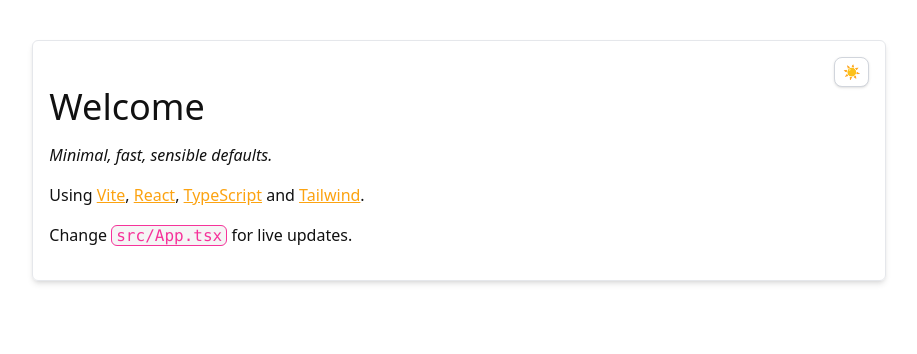
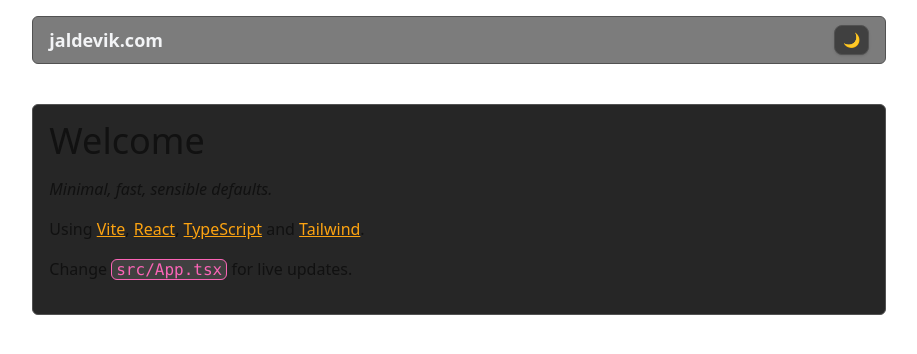
Before and after one commit to albinjal/jaldevik.com, a React (Vite) app: page /blog/1 in a window 1280 px wide. Shown: the top 354 px of the page, without its empty margins (181-1098 px from the left). Built offline with nearby package versions, Linux system fonts and the light colour scheme.

Commit message:
feat(theme): replace custom ThemeProvider with official Vite dark-mode implementation

```diff
--- /dev/null
+++ b/scripts/generatePostIndex.ts
@@ -0,0 +1,83 @@
+#!/usr/bin/env ts-node
+/**
+ * Auto-generate `src/generated/posts.ts` containing typed meta for blog posts.
+ * Run via `pnpm run generate:posts` (called in dev/build scripts).
+ */
+import fs from 'fs';
+import path from 'path';
+import { fileURLToPath } from 'url';
+import fg from 'fast-glob';
+import matter from 'gray-matter';
+
+const __filename = fileURLToPath(import.meta.url);
+const __dirname = path.dirname(__filename);
+
+const POSTS_DIR = path.resolve(__dirname, '../src/posts');
+const OUTPUT_DIR = path.resolve(__dirname, '../src/generated');
+const OUTPUT_FILE = path.join(OUTPUT_DIR, 'posts.ts');
+
+interface FrontMatter {
+  title: string;
+  date: string; // ISO string
+  summary?: string;
+}
+
+interface PostMeta extends FrontMatter {
+  slug: string;
+  path: string;
+}
+
+async function main() {
+  if (!fs.existsSync(POSTS_DIR)) {
+    console.warn(
+      `⚠️  Posts directory ${POSTS_DIR} not found. Skipping index generation.`,
+    );
+    return;
+  }
+
+  const entries = await fg(['**/*.mdx', '**/*.md'], { cwd: POSTS_DIR });
+  const posts: PostMeta[] = [];
+
+  for (const rel of entries) {
+    const abs = path.join(POSTS_DIR, rel);
+    const src = fs.readFileSync(abs, 'utf8');
+    const { data } = matter(src);
+    const front = data as Partial<FrontMatter>;
+
+    if (!front.title || !front.date) {
+      console.warn(
+        `Skipping ${rel} – missing required front-matter (title/date).`,
+      );
+      continue;
+    }
+
+    const slug = rel.replace(/\.(mdx|md)$/, '');
+
+    posts.push({
+      slug,
+      path: `/blog/${slug}`,
+      title: front.title,
+      date: front.date,
+      summary: front.summary ?? '',
+    });
+  }
+
+  // Sort newest first
+  posts.sort((a, b) => (a.date < b.date ? 1 : -1));
+
+  if (!fs.existsSync(OUTPUT_DIR)) fs.mkdirSync(OUTPUT_DIR, { recursive: true });
+
+  const banner = `// This file is auto-generated by scripts/generatePostIndex.ts – DO NOT EDIT\n`;
+  const typeDef = `export type PostMeta = {\n  slug: string;\n  path: string;\n  title: string;\n  date: string;\n  summary?: string;\n};\n\n`;
+  const array = `export const posts: PostMeta[] = ${JSON.stringify(posts, null, 2)};\n`;
+
+  fs.writeFileSync(OUTPUT_FILE, banner + '\n' + typeDef + array, 'utf8');
+  console.log(
+    `📝 Generated ${posts.length} post meta → ${path.relative(process.cwd(), OUTPUT_FILE)}`,
+  );
+}
+
+main().catch((err) => {
+  console.error(err);
+  process.exit(1);
+});
--- a/src/App.tsx
+++ b/src/App.tsx
@@ -1,5 +1,5 @@
 import { AnchorHTMLAttributes } from 'react';
-import { useTheme } from './ThemeProvider';
+import Navbar from './components/Navbar';
 
 const Link = (props: AnchorHTMLAttributes<HTMLAnchorElement>) => (
   <a
@@ -9,17 +9,10 @@ const Link = (props: AnchorHTMLAttributes<HTMLAnchorElement>) => (
 );
 
 export default function App() {
-  const { theme, toggleTheme } = useTheme();
-
   return (
-    <div className="mx-auto my-8 mt-10 w-8/12 rounded-sm border border-gray-200 p-4 shadow-md dark:border-neutral-600 dark:bg-neutral-800 dark:shadow-none">
-      <button
-        onClick={toggleTheme}
-        className="ml-auto block rounded-md border border-gray-300 bg-white px-2 py-1 text-sm shadow hover:bg-gray-50 dark:border-neutral-600 dark:bg-neutral-700 dark:text-gray-100 dark:hover:bg-neutral-600"
-        aria-label="Toggle dark mode"
-      >
-        {theme === 'dark' ? '🌙' : '☀️'}
-      </button>
+    <>
+      <Navbar />
+      <main className="mx-auto my-8 mt-10 w-8/12 rounded-sm border border-gray-200 p-4 shadow-md dark:border-neutral-600 dark:bg-neutral-800 dark:shadow-none">
         <h1 className="mb-4 text-4xl">Welcome</h1>
         <p className="my-4">
           <em>Minimal, fast, sensible defaults.</em>
@@ -37,6 +30,7 @@ export default function App() {
           </code>{' '}
           for live updates.
         </p>
-    </div>
+      </main>
+    </>
   );
 }
--- a/src/ThemeProvider.tsx
+++ /dev/null
@@ -1,59 +0,0 @@
-import {
-  createContext,
-  ReactNode,
-  useContext,
-  useEffect,
-  useState,
-} from 'react';
-
-export type Theme = 'light' | 'dark';
-
-interface ThemeContextValue {
-  theme: Theme;
-  toggleTheme: () => void;
-}
-
-const ThemeContext = createContext<ThemeContextValue | undefined>(undefined);
-
-interface Props {
-  children: ReactNode;
-}
-
-const STORAGE_KEY = 'jaldevik-theme';
-
-export function ThemeProvider({ children }: Props) {
-  const [theme, setTheme] = useState<Theme>(() => {
-    // First render: determine initial theme
-    if (typeof window === 'undefined') return 'light';
-    const stored = localStorage.getItem(STORAGE_KEY) as Theme | null;
-    if (stored === 'light' || stored === 'dark') return stored;
-    const prefersDark = window.matchMedia(
-      '(prefers-color-scheme: dark)',
-    ).matches;
-    return prefersDark ? 'dark' : 'light';
-  });
-
-  useEffect(() => {
-    localStorage.setItem(STORAGE_KEY, theme);
-    const root = document.documentElement;
-    if (theme === 'dark') {
-      root.classList.add('dark');
-    } else {
-      root.classList.remove('dark');
-    }
-  }, [theme]);
-
-  const toggleTheme = () => setTheme((t) => (t === 'dark' ? 'light' : 'dark'));
-
-  return (
-    <ThemeContext.Provider value={{ theme, toggleTheme }}>
-      {children}
-    </ThemeContext.Provider>
-  );
-}
-
-export function useTheme() {
-  const ctx = useContext(ThemeContext);
-  if (!ctx) throw new Error('useTheme must be used within ThemeProvider');
-  return ctx;
-}
--- /dev/null
+++ b/src/components/Navbar.tsx
@@ -0,0 +1,26 @@
+import { useTheme } from '@/components/theme-provider';
+
+export default function Navbar() {
+  const { theme, setTheme } = useTheme();
+
+  return (
+    <nav className="mx-auto mt-4 flex w-8/12 items-center justify-between rounded-sm border border-gray-200 bg-white/60 px-4 py-2 shadow-md backdrop-blur dark:border-neutral-600 dark:bg-neutral-800/60 dark:shadow-none">
+      {/* Site title / logo */}
+      <a
+        href="/"
+        className="text-lg font-semibold text-gray-900 dark:text-gray-100"
+      >
+        jaldevik.com
+      </a>
+
+      {/* Dark / light mode toggle */}
+      <button
+        onClick={() => setTheme(theme === 'dark' ? 'light' : 'dark')}
+        className="rounded-md border border-gray-300 bg-white px-2 py-1 text-sm shadow hover:bg-gray-50 dark:border-neutral-600 dark:bg-neutral-700 dark:text-gray-100 dark:hover:bg-neutral-600"
+        aria-label="Toggle dark mode"
+      >
+        {theme === 'dark' ? '🌙' : '☀️'}
+      </button>
+    </nav>
+  );
+}
--- /dev/null
+++ b/src/components/theme-provider.tsx
@@ -0,0 +1,89 @@
+import {
+  createContext,
+  useContext,
+  useEffect,
+  useState,
+  type ReactNode,
+} from 'react';
+
+/**
+ * Theme values supported by the app.
+ */
+export type Theme = 'dark' | 'light' | 'system';
+
+export type ThemeProviderProps = {
+  children: ReactNode;
+  /** The theme to fall back to when nothing is stored in localStorage. */
+  defaultTheme?: Theme;
+  /** The localStorage key used to persist the theme. */
+  storageKey?: string;
+};
+
+export type ThemeProviderState = {
+  theme: Theme;
+  /**
+   * Update the current theme and persist it to localStorage.
+   */
+  setTheme: (theme: Theme) => void;
+};
+
+const initialState: ThemeProviderState = {
+  theme: 'system',
+  // eslint-disable-next-line @typescript-eslint/no-empty-function
+  setTheme: () => {},
+};
+
+const ThemeProviderContext = createContext<ThemeProviderState>(initialState);
+
+export function ThemeProvider({
+  children,
+  defaultTheme = 'system',
+  storageKey = 'vite-ui-theme',
+  ...props
+}: ThemeProviderProps) {
+  const [theme, setThemeState] = useState<Theme>(() => {
+    if (typeof window === 'undefined') return defaultTheme;
+    return (localStorage.getItem(storageKey) as Theme) || defaultTheme;
+  });
+
+  useEffect(() => {
+    const root = window.document.documentElement;
+
+    root.classList.remove('light', 'dark');
+
+    if (theme === 'system') {
+      const systemTheme = window.matchMedia('(prefers-color-scheme: dark)')
+        .matches
+        ? 'dark'
+        : 'light';
+      root.classList.add(systemTheme);
+      return;
+    }
+
+    root.classList.add(theme);
+  }, [theme]);
+
+  const setTheme: ThemeProviderState['setTheme'] = (newTheme) => {
+    localStorage.setItem(storageKey, newTheme);
+    setThemeState(newTheme);
+  };
+
+  const value: ThemeProviderState = {
+    theme,
+    setTheme,
+  };
+
+  return (
+    <ThemeProviderContext.Provider value={value} {...props}>
+      {children}
+    </ThemeProviderContext.Provider>
+  );
+}
+
+export const useTheme = () => {
+  const context = useContext(ThemeProviderContext);
+  if (context === undefined) {
+    throw new Error('useTheme must be used within a ThemeProvider');
+  }
+  return context;
+};
--- a/src/index.tsx
+++ b/src/index.tsx
@@ -1,12 +1,12 @@
 import App from './App.tsx';
 import './App.css';
+import { ThemeProvider } from '@/components/theme-provider';
 import { StrictMode } from 'react';
 import { createRoot } from 'react-dom/client';
-import { ThemeProvider } from './ThemeProvider';
 
 createRoot(document.getElementById('root')!).render(
   <StrictMode>
-    <ThemeProvider>
+    <ThemeProvider defaultTheme="dark" storageKey="vite-ui-theme">
       <App />
     </ThemeProvider>
   </StrictMode>,
--- /dev/null
+++ b/src/mdx.d.ts
@@ -0,0 +1,11 @@
+declare module '*.mdx' {
+  import { ComponentType } from 'react';
+  const MDXComponent: ComponentType;
+  export default MDXComponent;
+}
+
+declare module '*.md' {
+  import { ComponentType } from 'react';
+  const MDXComponent: ComponentType;
+  export default MDXComponent;
+}
--- /dev/null
+++ b/src/posts/hello-world.mdx
@@ -0,0 +1,11 @@
+---
+title: Hello World
+date: '2025-04-05'
+summary: Your first MDX blog post!
+---
+
+# Hello World
+
+This is **MDX** content – you can write JSX inside markdown.
+
+[Return home](/)
--- a/vite.config.ts
+++ b/vite.config.ts
@@ -1,4 +1,5 @@
 import { resolve } from 'path';
+import mdx from '@mdx-js/rollup';
 import react from '@vitejs/plugin-react';
 import reactCompiler from 'babel-plugin-react-compiler';
 import { defineConfig } from 'vite';
@@ -14,6 +15,7 @@ export default defineConfig({
         plugins: [reactCompiler],
       },
     }),
+    mdx(),
   ],
   resolve: {
     alias: {
```
Also changed, not shown: package.json (+9 -4 lines), 2 other files (tests, documents, lock files or other folders). Lines whose indentation alone changed are shown as unchanged.
